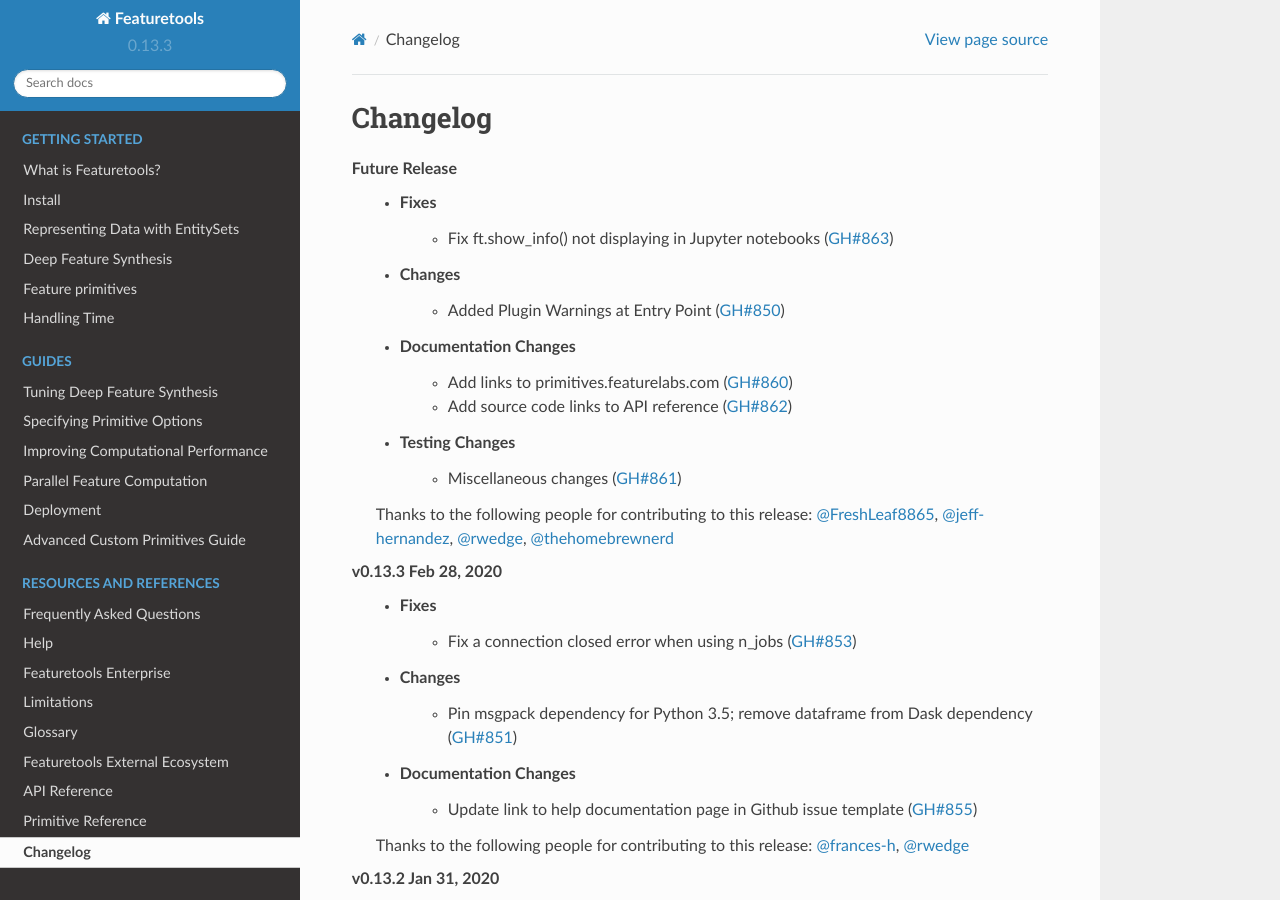
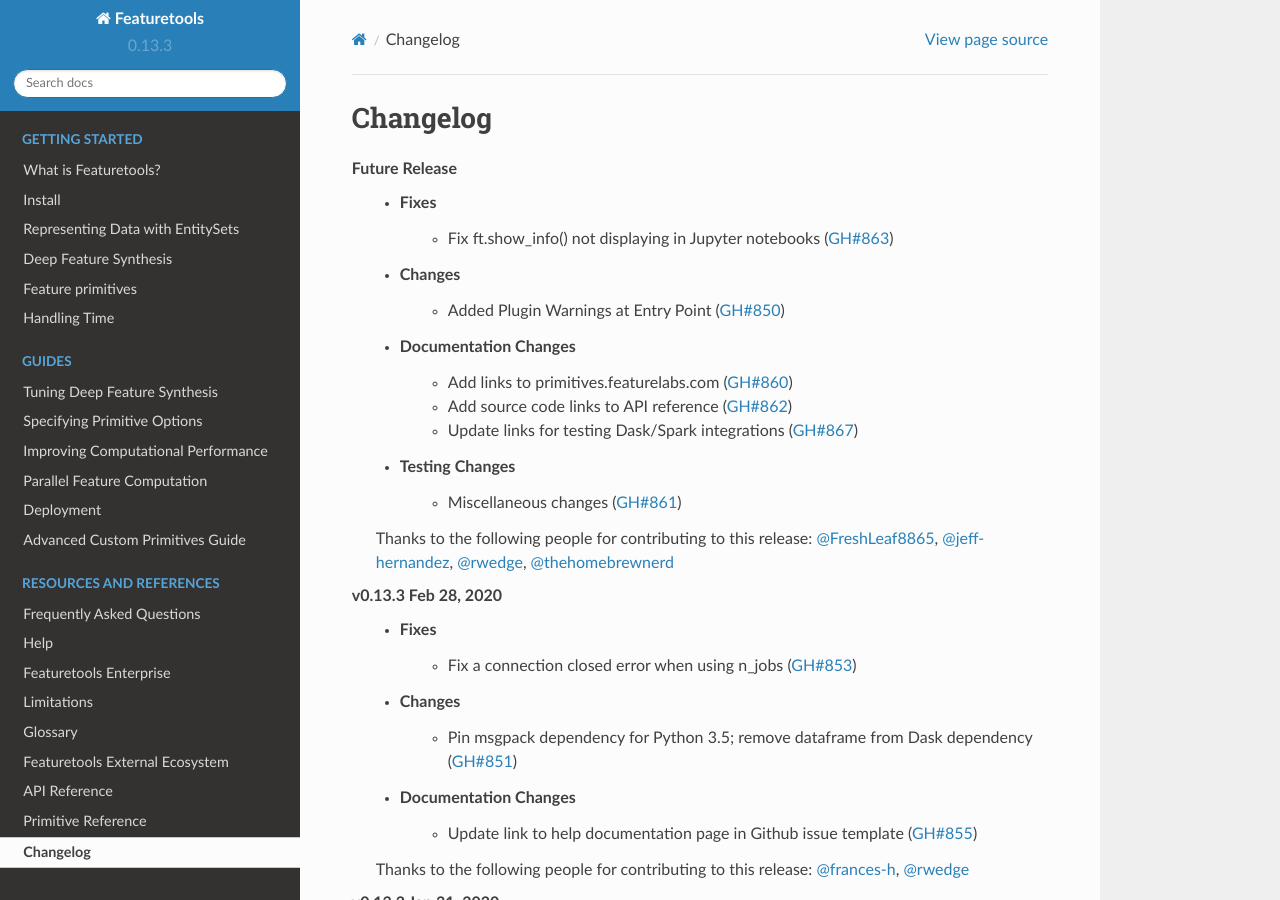
Before and after one commit to alteryx/featuretools, a Sphinx documentation site: the page built from docs/source/changelog.rst, in a window 1280 px wide and 900 px high. Built offline with Sphinx 7.4.7 and the Read the Docs theme 2.0.0, drawn with Linux system fonts in a browser that asks for light colours; pages that are not in the unit, such as notebooks, are missing from menus.

Commit message:
update changelog.rst

```diff
--- a/docs/source/changelog.rst
+++ b/docs/source/changelog.rst
@@ -10,6 +10,7 @@
     * Documentation Changes
         * Add links to primitives.featurelabs.com (:pr:`860`)
         * Add source code links to API reference (:pr:`862`)
+        * Update links for testing Dask/Spark integrations (:pr:`867`)
     * Testing Changes
         * Miscellaneous changes (:pr:`861`)
 
```
